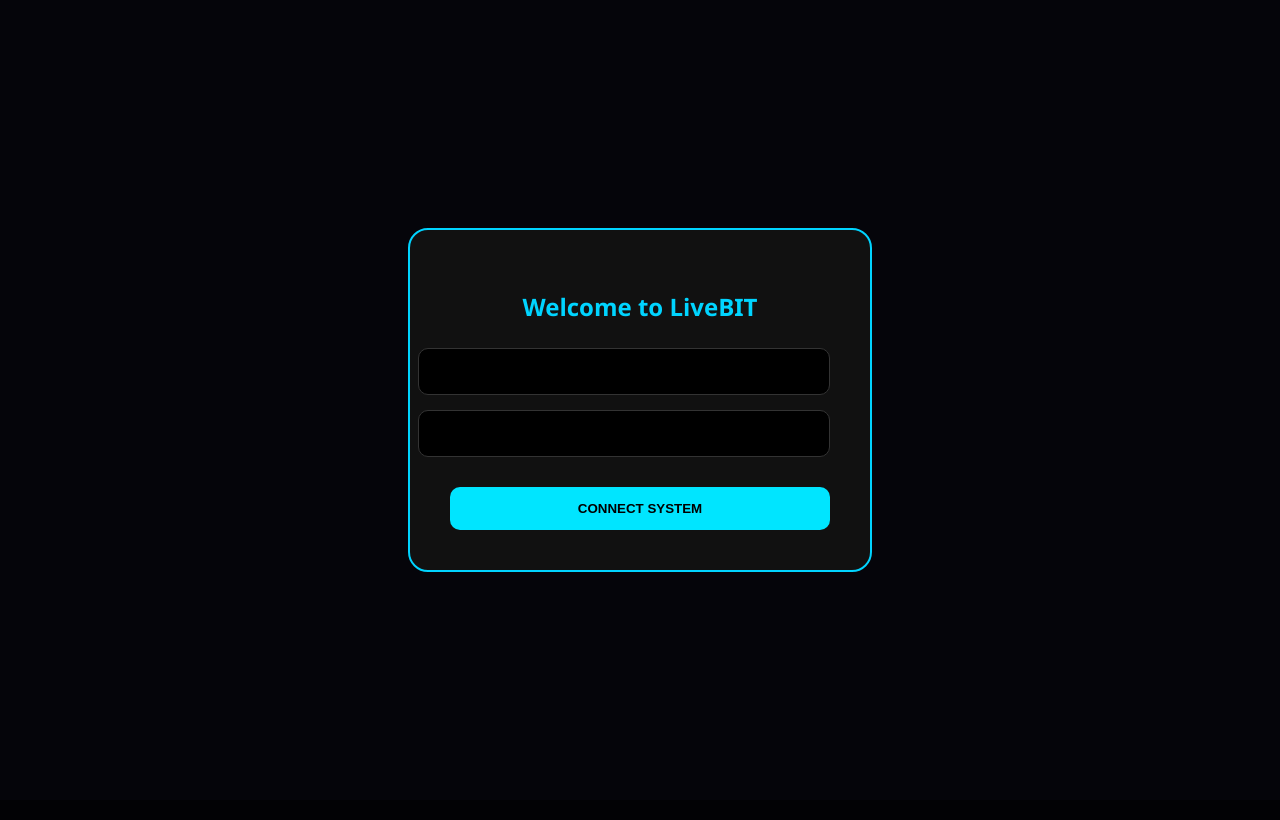
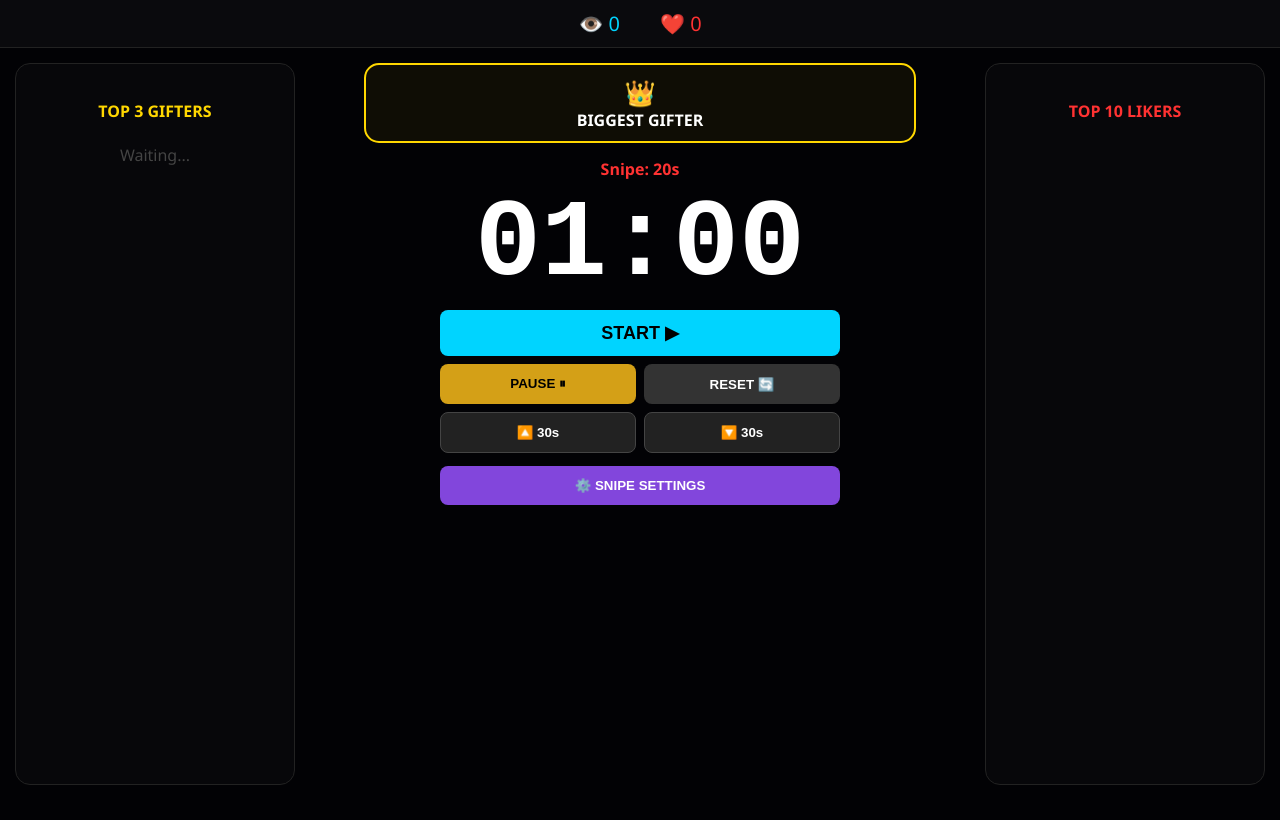
Before and after one commit to liroyt18/livebit, a plain HTML site: page index.html in a window 1280 px wide. Both pictures are taken after a click on the button "CONNECT SYSTEM". Drawn offline with Linux system fonts and the light colour scheme.

Commit message:
Refactor HTML structure and styles for dashboard

```diff
--- a/index.html
+++ b/index.html
@@ -1,131 +1,160 @@
 <!DOCTYPE html>
-<html lang="en" dir="rtl">
+<html lang="en" dir="ltr">
 <head>
     <meta charset="UTF-8">
     <title>LiveBIT Elite Dashboard</title>
     <style>
-        :root { --neon-blue: #00d4ff; --neon-glow: rgba(0, 212, 255, 0.6); --gold: #ffd700; }
-        body { background-color: #020205; color: white; font-family: 'Segoe UI', sans-serif; margin: 0; height: 100vh; overflow: hidden; display: grid; grid-template-columns: 350px 1fr 350px; gap: 15px; padding: 10px; }
+        :root { --neon: #00d4ff; --red: #ff3232; --gold: #ffd700; --bg: #020205; }
+        body { background: var(--bg); color: white; font-family: 'Segoe UI', sans-serif; margin: 0; height: 100vh; overflow: hidden; display: flex; flex-direction: column; }
 
-        /* Login Screen - תיבות ריקות */
-        #overlay { position: fixed; top: 0; left: 0; width: 100%; height: 100%; background: #05050a; z-index: 1000; display: flex; align-items: center; justify-content: center; }
-        .login-card { background: #111; border-radius: 20px; text-align: center; width: 380px; padding: 40px; border: 2px solid var(--neon-blue); }
-        .login-card input { padding: 15px; width: 100%; border-radius: 10px; border: 1px solid #333; background: #000; color: white; margin-bottom: 15px; text-align: left; outline: none; }
+        /* Login Screen */
+        #overlay { position: fixed; inset: 0; background: #05050a; z-index: 2000; display: flex; align-items: center; justify-content: center; }
+        .login-card {
+            background: #111; padding: 40px; border-radius: 20px; border: 2px solid var(--neon); width: 380px; text-align: center;
+            animation: neon-glow-border 1.5s infinite alternate; box-shadow: 0 0 15px rgba(0, 212, 255, 0.4);
+        }
+        .input-group { position: relative; margin-bottom: 15px; }
+        input { width: 100%; padding: 15px; border-radius: 10px; border: 1px solid #333; background: #000; color: white; outline: none; box-sizing: border-box; text-align: left; }
+        .eye-btn { position: absolute; right: 15px; top: 15px; cursor: pointer; color: var(--neon); z-index: 10; }
 
-        /* Dashboard Components */
-        .top-bar { grid-column: 1 / 4; display: flex; justify-content: center; align-items: center; gap: 60px; padding: 15px; border-bottom: 1px solid #222; font-size: 32px; }
-        .center-column { grid-column: 2; display: flex; flex-direction: column; align-items: center; }
-        .biggest-gift-section { border: 2px solid var(--gold); border-radius: 15px; padding: 15px; text-align: center; background: rgba(255,215,0,0.05); width: 100%; margin-bottom: 30px; }
-        #timer { font-size: 130px; font-weight: 900; font-family: monospace; line-height: 1; margin: 5px 0; }
-        #snipe-display-text { color: #ff3232; font-size: 24px; font-weight: bold; margin-bottom: 15px; }
-        .rank-card { background: rgba(255,255,255,0.03); border: 1px solid #333; border-radius: 12px; height: 50px; display: flex; align-items: center; padding: 0 15px; margin-bottom: 8px; }
-        .controls { display: grid; grid-template-columns: 1fr 1fr; gap: 10px; width: 100%; }
-        button { padding: 14px; border-radius: 10px; border: none; cursor: pointer; color: white; font-weight: bold; }
-        .btn-blue { background: #00e5ff; color: #000; grid-column: 1/3; }
-        .copy-link-box { background: #1a1a1a; border: 1px solid #333; padding: 10px; border-radius: 8px; margin-bottom: 10px; cursor: pointer; text-align: center; font-size: 12px; color: var(--neon-blue); }
+        /* Dashboard UI */
+        .top-bar { display: flex; justify-content: center; gap: 40px; padding: 10px; background: rgba(255,255,255,0.03); border-bottom: 1px solid #222; font-size: 20px; }
+        .dashboard { display: grid; grid-template-columns: 280px 1fr 280px; gap: 15px; padding: 15px; flex-grow: 1; }
+        .side-panel { background: rgba(255,255,255,0.02); border: 1px solid #222; border-radius: 15px; padding: 15px; }
+        .center-col { text-align: center; display: flex; flex-direction: column; align-items: center; }
+        #timer { font-size: 110px; font-weight: 900; font-family: monospace; margin: 10px 0; line-height: 1; }
+        .crown-box { border: 2px solid var(--gold); padding: 10px; border-radius: 15px; width: 80%; margin-bottom: 15px; background: rgba(255,215,0,0.05); }
 
-        /* חוקי הסתרה למצב שידור - פותר את המסך הלבן */
-        body.broadcast-mode { grid-template-columns: 1fr; background: transparent; display: flex; align-items: center; justify-content: center; }
-        .broadcast-mode .left-column,
-        .broadcast-mode .sidebar-right,
-        .broadcast-mode .controls,
-        .broadcast-mode .top-bar,
-        .broadcast-mode #overlay,
-        .broadcast-mode .copy-link-box { display: none !important; }
+        /* Controls Grid - Optimized Layout */
+        .controls { display: grid; grid-template-columns: 1fr 1fr; gap: 8px; width: 100%; max-width: 400px; }
+        button { padding: 12px; border-radius: 8px; border: none; cursor: pointer; font-weight: bold; transition: 0.2s; color: white; }
+        .btn-start { background: var(--neon); color: black; grid-column: 1/3; font-size: 18px; }
+        .btn-pause { background: #d4a017; color: black; }
+        .btn-reset { background: #333; }
+        .btn-adj { background: #222; border: 1px solid #444; }
+        .btn-snipe { background: #8246dc; grid-column: 1/3; margin-top: 5px; }
+
+        @keyframes neon-glow-border { from { border-color: var(--neon); } to { border-color: #0088ff; } }
     </style>
 </head>
-<body id="b">
+<body>
 
-    <audio id="snipeSound" src="https://www.myinstants.com/media/sounds/m4a1_single-mike_koenig-154170597.mp3"></audio>
+    <audio id="soundSnipeStart" src="סאונד - מתח.mp3" preload="auto"></audio>
+    <audio id="soundSnipeEnd" src="yes.mp3" preload="auto"></audio>
 
     <div id="overlay">
         <div class="login-card">
-            <h2 style="color: var(--neon-blue); margin-bottom: 25px;">Welcome to LiveBIT</h2>
-            <input type="text" id="login-tiktok">
-            <input type="password" id="pass">
-            <button onclick="validateLogin()" class="btn-blue" style="width:100%; margin-top:15px;">CONNECT SYSTEM</button>
+            <h2 style="color: var(--neon)">Welcome to LiveBIT</h2>
+            <div class="input-group"><input type="text" id="user" placeholder="TikTok Username"></div>
+            <div class="input-group"><input type="email" id="email" placeholder="Email Address"></div>
+            <div class="input-group">
+                <input type="password" id="pass" placeholder="Password">
+                <span class="eye-btn" onclick="togglePass()">👁️</span>
+            </div>
+            <button onclick="login()" class="btn-start" style="width: 100%">CONNECT SYSTEM</button>
         </div>
     </div>
 
     <div class="top-bar">
-        <div style="color: #ff0050;">❤️ <span id="likes">0</span></div>
-        <div style="color: #00d4ff;">👁️ <span id="views">0</span></div>
+        <div style="color: var(--neon)">👁️ <span id="views">0</span></div>
+        <div style="color: var(--red)">❤️ <span id="likes">0</span></div>
     </div>
 
-    <div class="left-column">
-        <h3 style="text-align: center; color: #888;">TOP GIFTERS</h3>
-        <div id="gifter-list">
-            <div class="rank-card" style="border-color: var(--gold);">#1 Waiting...</div>
+    <div class="dashboard">
+        <div class="side-panel">
+            <h4 style="color: var(--gold); text-align: center;">TOP 3 GIFTERS</h4>
+            <div id="gifters"><div style="text-align:center; color:#444;">Waiting...</div></div>
+        </div>
+
+        <div class="center-col">
+            <div class="crown-box">
+                <div style="font-size: 25px;">👑</div>
+                <div id="top-name" style="font-weight: bold;">BIGGEST GIFTER</div>
+            </div>
+            <div id="snipe-label" style="color: var(--red); font-weight: bold;">Snipe: 20s</div>
+            <div id="timer">01:00</div>
+
+            <div class="controls">
+                <button class="btn-start" onclick="start()">START ▶</button>
+                <button class="btn-pause" onclick="pause()">PAUSE ⏸</button>
+                <button class="btn-reset" onclick="reset()">RESET 🔄</button>
+                <button class="btn-adj" onclick="adjust(30)">🔼 30s</button>
+                <button class="btn-adj" onclick="adjust(-30)">🔽 30s</button>
+                <button class="btn-snipe" onclick="openSnipe()">⚙️ SNIPE SETTINGS</button>
+            </div>
+        </div>
+
+        <div class="side-panel">
+            <h4 style="color: var(--red); text-align: center;">TOP 10 LIKERS</h4>
+            <div id="likers-list"></div>
         </div>
     </div>
 
-    <div class="center-column" id="main-stream-area">
-        <div class="biggest-gift-section">
-            <div style="font-size: 40px;">👑</div>
-            <div id="top-gift-name" style="font-size: 22px; color: var(--gold); font-weight: bold;">...Waiting</div>
-        </div>
+    <script>
+        let mainS = 60, snipeS = 20, tid, isSnipe = false;
+        const sStart = document.getElementById('soundSnipeStart');
+        const sEnd = document.getElementById('soundSnipeEnd');
 
-        <div id="snipe-display-text">Snipe: 20s</div>
-        <div id="timer">01:00</div>
-
-        <div class="controls">
-            <button class="btn-blue" onclick="startTimer()">START ▶</button>
-            <button style="background:#333" onclick="resetTimer()">RESET 🔄</button>
-            <button style="background:#28a745" onclick="adjustTime(30)">🔼 30s</button>
-            <button style="background:#dc3545" onclick="adjustTime(-20)">🔽 20s</button>
-            <div class="copy-link-box" style="margin-top:20px; grid-column: 1/3;" onclick="copyLink('timer')">⏱️ COPY TIMER URL FOR TIKTOK</div>
-        </div>
-    </div>
-
-    <div class="sidebar-right">
-        <h3 style="color: #ff0050; text-align: center;">TOP LIKERS</h3>
-        <div id="likes-list"></div>
-    </div>
-
-    <script>
-        let mainSec = 60, snipeSec = 20, timerId, isSnipeMode = false;
-
-        // בדיקה אם אנחנו בשידור
-        if(new URLSearchParams(window.location.search).get('mode') === 'timer') {
-            document.body.classList.add('broadcast-mode');
+        function togglePass() {
+            let p = document.getElementById('pass');
+            p.type = p.type === 'password' ? 'text' : 'password';
         }
 
-        function validateLogin() {
-            if(document.getElementById('login-tiktok').value) {
-                document.getElementById('overlay').style.display = 'none';
-            }
+        function login() { document.getElementById('overlay').style.display = 'none'; }
+
+        function stopAllSounds() {
+            [sStart, sEnd].forEach(s => {
+                s.pause();
+                s.currentTime = 0;
+            });
         }
 
-        function startTimer() {
-            clearInterval(timerId);
-            timerId = setInterval(() => {
-                if (!isSnipeMode) {
-                    if (mainSec > 0) mainSec--;
-                    else { isSnipeMode = true; document.getElementById('snipeSound').play(); }
+        function start() {
+            clearInterval(tid);
+            tid = setInterval(() => {
+                if(!isSnipe) {
+                    if(mainS > 0) {
+                        mainS--;
+                    } else {
+                        isSnipe = true;
+                        stopAllSounds(); // מוודא ששום דבר לא רץ לפני שמתחיל סאונד מתח
+                        sStart.play().catch(e => console.log("Sound play failed"));
+                    }
                 } else {
-                    if (snipeSec > 0) snipeSec--;
-                    else clearInterval(timerId);
+                    if(snipeS > 0) {
+                        snipeS--;
+                    } else {
+                        clearInterval(tid);
+                        stopAllSounds(); // חותך את סאונד המתח ברגע שנגמר הסנייפ
+                        sEnd.play().catch(e => console.log("Sound play failed"));
+                    }
                 }
-                updateUI();
+                update();
             }, 1000);
         }
 
-        function updateUI() {
-            let total = isSnipeMode ? snipeSec : mainSec;
-            let m = Math.floor(total / 60), s = total % 60;
-            const t = document.getElementById('timer');
-            t.textContent = `${m.toString().padStart(2,'0')}:${s.toString().padStart(2,'0')}`;
-            t.style.color = isSnipeMode ? "#ff3232" : "#fff";
+        function pause() {
+            clearInterval(tid);
+            stopAllSounds(); // מפסיק סאונד אם לחצת על פאוז ידני
         }
 
-        function copyLink(type) {
-            const url = window.location.href.split('?')[0] + `?mode=${type}`;
-            navigator.clipboard.writeText(url);
-            alert("Link Copied!");
+        function update() {
+            let t = isSnipe ? snipeS : mainS;
+            let m = Math.floor(t/60), s = t%60;
+            document.getElementById('timer').textContent = `${m.toString().padStart(2,'0')}:${s.toString().padStart(2,'0')}`;
+            document.getElementById('timer').style.color = isSnipe ? 'var(--red)' : 'white';
         }
 
-        function resetTimer() { clearInterval(timerId); mainSec = 60; isSnipeMode = false; updateUI(); }
-        function adjustTime(v) { mainSec = Math.max(0, mainSec + v); updateUI(); }
+        function reset() {
+            clearInterval(tid);
+            stopAllSounds();
+            mainS = 60;
+            isSnipe = false;
+            update();
+        }
+
+        function adjust(v) { mainS = Math.max(0, mainS + v); update(); }
+        function openSnipe() { /* פונקציית המודאל שקיימת כבר */ }
     </script>
 </body>
 </html>
```
